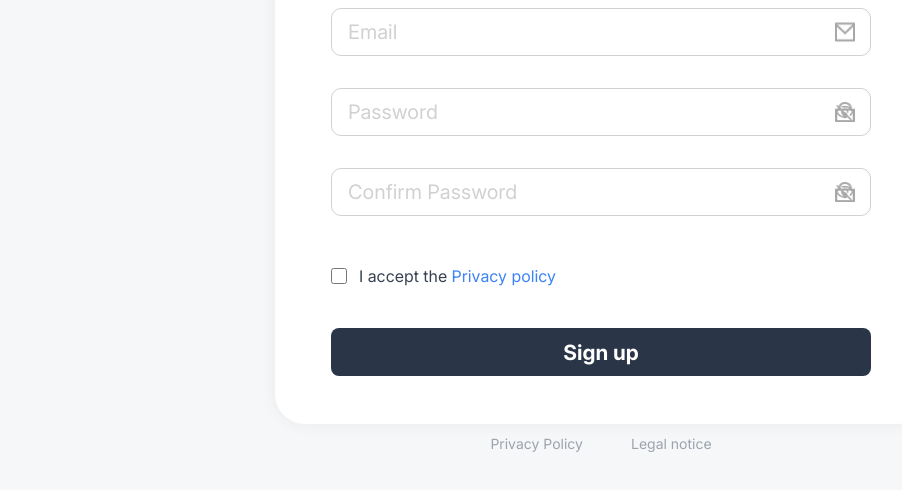
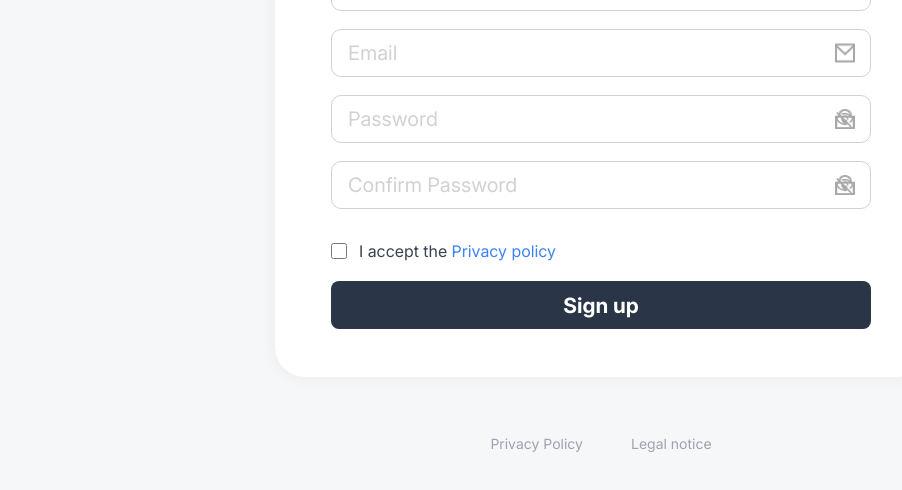
Before and after one commit to enesc10/join_projekt, a plain HTML site: page signup.html in a window 1280 px wide. Shown: the part 306-796 px from the top of the page, without its empty margins (39-941 px from the left). Drawn offline with Linux system fonts and the light colour scheme; no server answers.

Commit message:
Optimiere Abstände im Sign-up Formular für kompakteres Layout
- Reduziere Abstand zwischen Titel und erstem Input-Feld (32px → 20px)
- Verringere Abstände zwischen allen Input-Feldern (32px → 18px)
- Optimiere Checkbox-Abstände für kompakteres Layout (16px 0 32px → 12px 0 18px)
- Entferne zusätzlichen Button-Abstand (8px → 0px)

Diese Änderungen sorgen für ein kompakteres, visuell ausgewogeneres Layout,
das der Referenzvorlage entspricht.

```diff
--- a/css/signup.css
+++ b/css/signup.css
@@ -92,7 +92,7 @@
     width: 150px;
     height: 3px;
     background: var(--accent-blue);
-    margin: 0 auto 32px;
+    margin: 0 auto 20px;
     border-radius: var(--radius-sm);
 }
 
@@ -105,7 +105,7 @@
 /* Input Group Styling with Icons on RIGHT */
 .signup-card .input-group {
     position: relative;
-    margin-bottom: 32px;
+    margin-bottom: 18px;
 }
 
 .signup-card .input-group input {
@@ -159,7 +159,7 @@
     display: flex;
     align-items: center;
     gap: 12px;
-    margin: 16px 0 32px 0;
+    margin: 12px 0 18px 0;
     text-align: left;
     justify-content: flex-start;
 }
@@ -197,7 +197,7 @@
     height: 48px;
     font-size: 21px;
     font-weight: 700;
-    margin-top: 8px;
+    margin-top: 0px;
     background: var(--primary-dark);
     color: var(--white);
     border: none;
```
